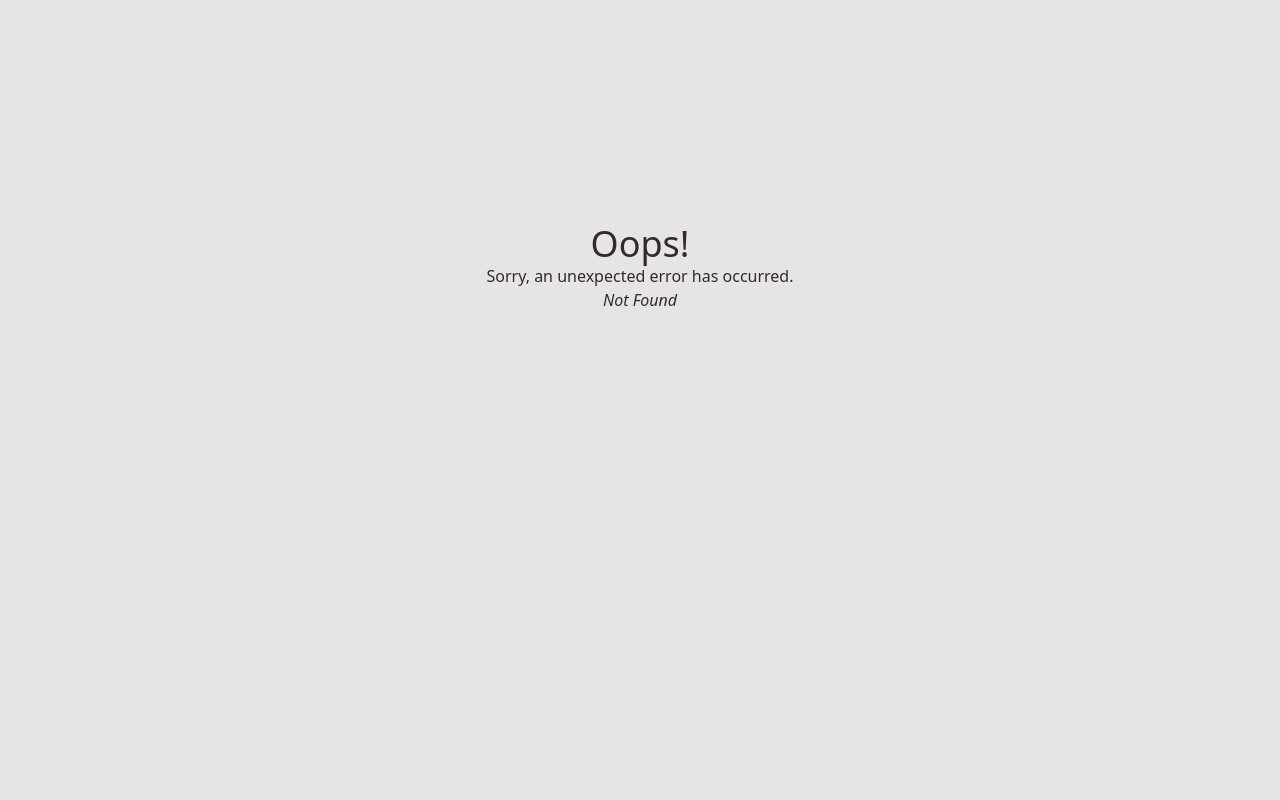
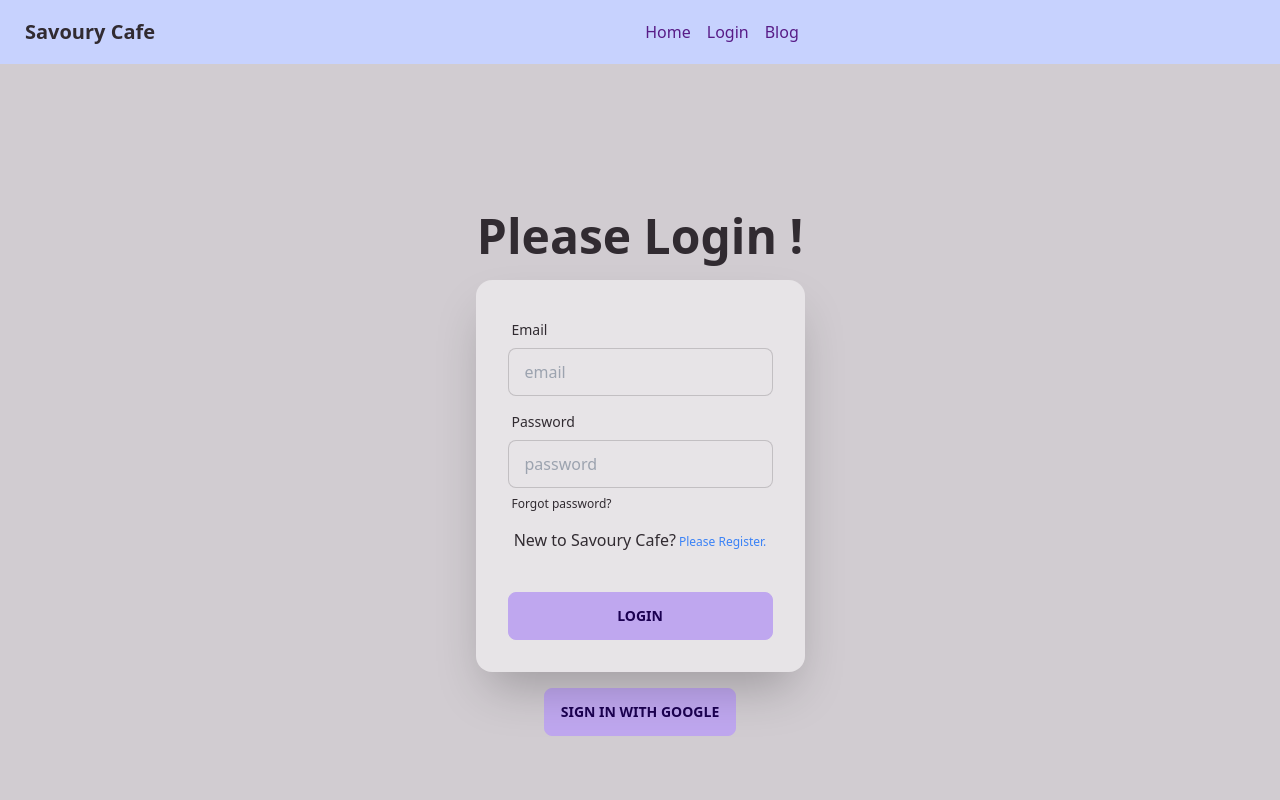
Before and after one commit to pavelkhan67/Chef_Recipie_Client, a React (Vite) app: page /login in a window 1280 px wide. Before the commit this address had no page. Shown: the top 800 px of the page. Built offline with nearby package versions, Linux system fonts and the light colour scheme; no server answers.

Commit message:
Login page done

```diff
--- /dev/null
+++ b/src/components/Login.jsx
@@ -0,0 +1,74 @@
+import React, { useContext } from 'react';
+import { Link } from 'react-router-dom';
+import { AuthContext } from '../provider/AuthProvider';
+
+const Login = () => {
+    const {signIn, googleSignIn} = useContext(AuthContext);
+
+    const handleLogin = event => {
+        event.preventDefault();
+
+        const form = event.target;
+        const email = form.email.value;
+        const password = form.password.value;
+        console.log(email, password);
+
+        signIn(email, password)
+        .then(result => {
+            const loggedUser = result.user;
+            console.log(loggedUser);
+            form.reset();
+        })
+        .catch(error => {
+            console.log(error);
+        })
+
+    }
+
+    const handleGoogleSignIn = () =>{
+        googleSignIn()
+        .then(result => {
+            const loggedUser = result.user;
+            console.log(loggedUser);
+        })
+        .catch(error => console.log(error))
+    }
+
+    return (
+        <div className="hero min-h-screen bg-base-200">
+            <div className="hero-content flex-col ">
+                <div className="text-center ">
+                    <h1 className="text-5xl font-bold pt-5 pb-1">Please Login !</h1>
+                </div>
+                <div className="card flex-shrink-0 w-full max-w-sm shadow-2xl bg-base-100">
+                    <form onSubmit={handleLogin} className="card-body">
+                        <div className="form-control">
+                            <label className="label">
+                                <span className="label-text">Email</span>
+                            </label>
+                            <input type="email" name='email' placeholder="email" className="input input-bordered" required />
+                        </div>
+                        <div className="form-control">
+                            <label className="label">
+                                <span className="label-text">Password</span>
+                            </label>
+                            <input type="password" name='password' placeholder="password" className="input input-bordered" required />
+                            <label className="label">
+                                <a href="#" className="label-text-alt link link-hover">Forgot password?</a>
+                            </label>
+                            <label className="label">
+                                <p>New to Savoury Cafe?<Link to="/register" className="label-text-alt link link-hover text-blue-500"> Please Register.</Link></p>
+                            </label>
+                        </div>
+                        <div className="form-control mt-6">
+                            <button className="btn btn-primary">Login</button>
+                        </div>
+                    </form>
+                </div>
+                <button onClick={handleGoogleSignIn} className="btn btn-primary">Sign In with Google</button>
+            </div>
+        </div>
+    );
+};
+
+export default Login;
--- /dev/null
+++ b/src/provider/AuthProvider.jsx
@@ -0,0 +1,52 @@
+import React, { createContext, useEffect, useState } from 'react';
+import { GoogleAuthProvider, createUserWithEmailAndPassword, getAuth, onAuthStateChanged, signInWithEmailAndPassword, signInWithPopup, signOut } from "firebase/auth";
+import app from '../firebase/firebase.config';
+export const AuthContext = createContext(null);
+
+const auth = getAuth(app);
+const gProvider = new GoogleAuthProvider();
+
+const AuthProvider = ({children}) => {
+
+    const [user, setUser] = useState(null);
+    const [loading, setLoading] = useState(true);
+
+    const createUser = (email, password) => {
+        return createUserWithEmailAndPassword(auth, email, password);
+    }
+
+    const signIn = (email, password) => {
+        return signInWithEmailAndPassword(auth, email, password);
+    }
+
+    const googleSignIn = () => {
+        return signInWithPopup(auth, gProvider)
+    }
+
+    const logOut = () => {
+        return signOut(auth)
+    }
+
+    useEffect( ()=> {
+        const unsubscribe = onAuthStateChanged(auth, currentUser => {
+            console.log('auth state change', currentUser);
+            setUser(currentUser);
+            setLoading(false);
+        });
+        return () => {
+            unsubscribe();
+        }
+    }, [])
+
+    const authInfo = {
+        user, createUser, signIn, logOut, loading, googleSignIn
+    }
+
+    return (
+        <AuthContext.Provider value={authInfo}>
+            {children}
+        </AuthContext.Provider>
+    );
+};
+
+export default AuthProvider;
```
Also changed, not shown: src/main.jsx (+7 -1 lines).
